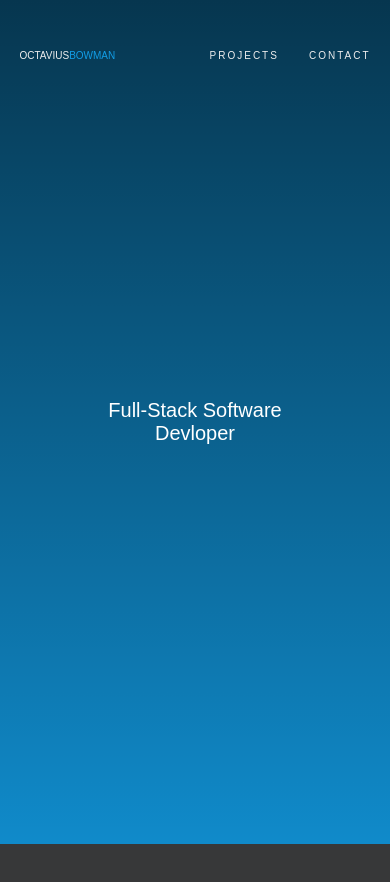
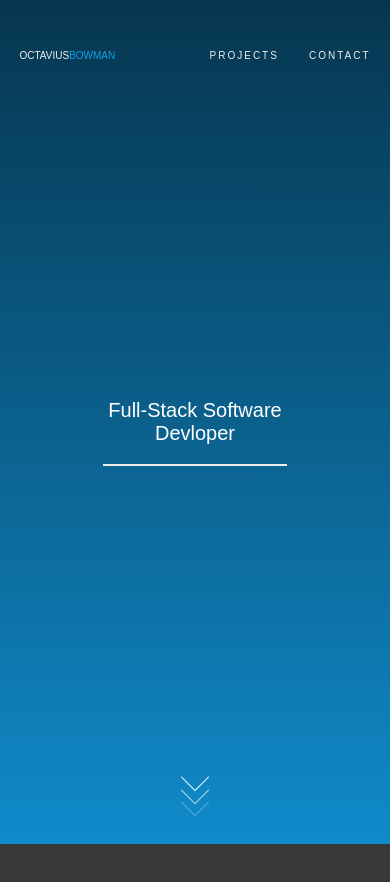
Before and after one commit to OctaviusBowman/GithubPortfolio, a website: page dist/index.html in a window 390 px wide. Shown: the top 882 px of the page. Drawn offline with Linux system fonts and the light colour scheme.

Commit message:
Arrow animation

```diff
--- a/dist/index.html
+++ b/dist/index.html
@@ -20,6 +20,12 @@
             </ul>
         </nav>
         <h1 class="main">Full-Stack Software Devloper</h1>
+        <hr align="center">
+        <div class="arrow">
+            <span></span>
+            <span></span>
+            <span></span>
+        </div>
     </div>
     <div class=project-page>
 
--- a/dist/stylesheet.css
+++ b/dist/stylesheet.css
@@ -16,6 +16,15 @@ a {
 
 body {
   overflow-x: hidden;
+}
+
+hr {
+  position: absolute;
+  top: 57%;
+  left: 26%;
+  margin: auto;
+  width: 47%;
+  border: 0.6px solid #eee;
 }
 
 .project-page {
@@ -42,6 +51,15 @@ body {
   margin: 0 auto;
 }
 
+.brand {
+  font-size: 3rem;
+  font-weight: 300;
+}
+
+.brand span {
+  color: #129ee7;
+}
+
 .main {
   position: absolute;
   left: 50%;
@@ -53,6 +71,45 @@ body {
   color: white;
 }
 
+.arrow {
+  position: absolute;
+  top: 92%;
+  left: 50%;
+  transform: translate(-50%, -50%);
+}
+
+.arrow span {
+  display: block;
+  width: 20px;
+  height: 20px;
+  border-bottom: 1px solid #fff;
+  border-right: 1px solid #fff;
+  transform: rotate(45deg);
+  animation: animate 2s infinite;
+  margin: -10px;
+}
+
+.arrow span:nth-child(2) {
+  animation-delay: -0.2s;
+}
+.arrow span:nth-child(3) {
+  animation-delay: -0.4s;
+}
+
+@keyframes animate {
+  0% {
+    opacity: 0;
+    transform: rotate(45deg) translate(-13px, -13px);
+  }
+  50% {
+    opacity: 1;
+  }
+  100% {
+    opacity: 0;
+    transform: rotate(45deg) translate(13px, 13px);
+  }
+}
+
 nav {
   padding-top: 5rem;
   display: flex;
@@ -60,15 +117,6 @@ nav {
   align-items: center;
   text-transform: uppercase;
   font-size: 1.6rem;
-}
-
-.brand {
-  font-size: 3rem;
-  font-weight: 300;
-}
-
-.brand span {
-  color: #129ee7;
 }
 
 nav ul {
@@ -133,4 +181,14 @@ nav ul li a:hover::after {
     width: 90%;
     margin: 0 auto;
   }
+  hr {
+    top: 55%;
+    left: 26.5%;
+  }
 }
+
+@media (max-width: 329px) {
+  hr {
+    top: 57%;
+  }
+}
```
